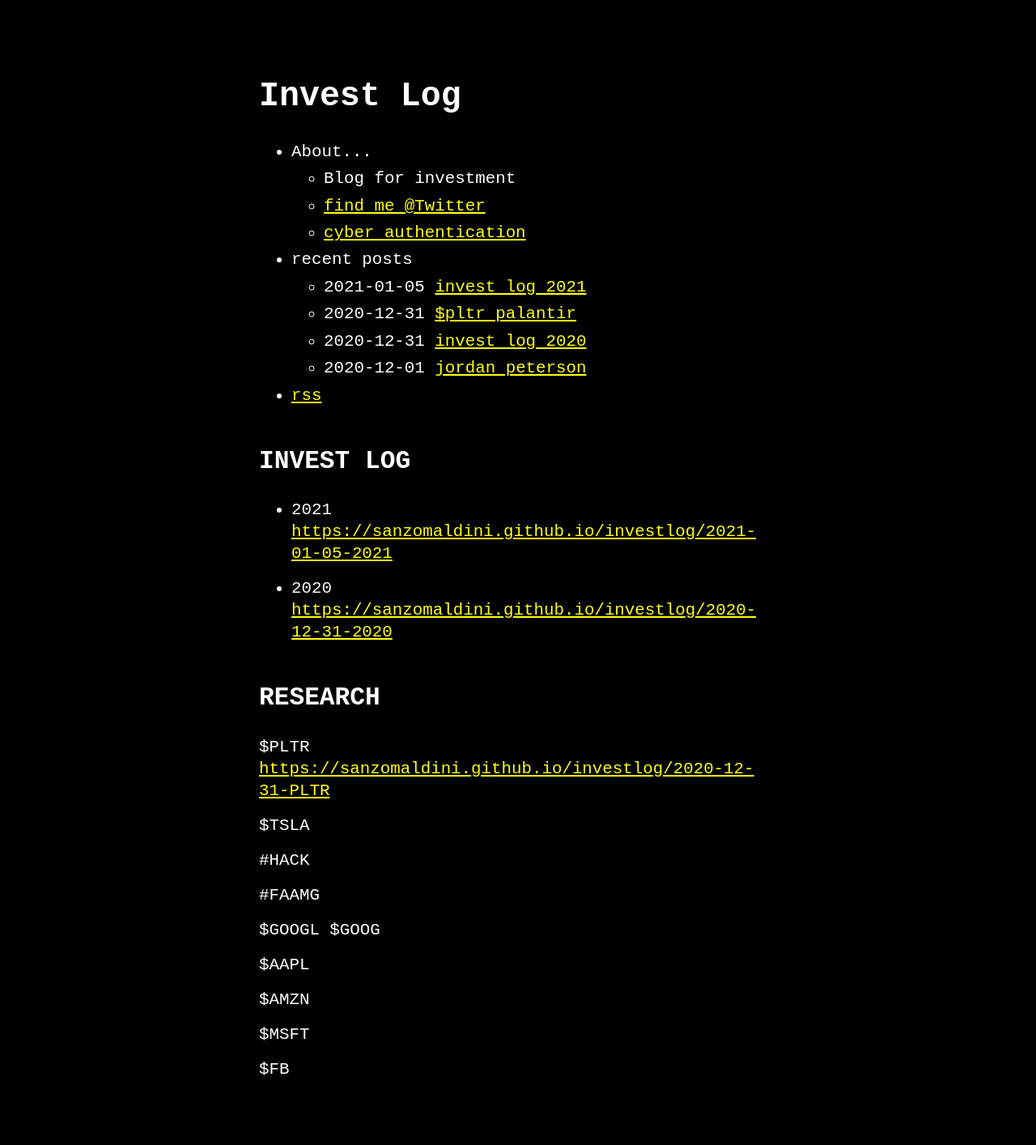
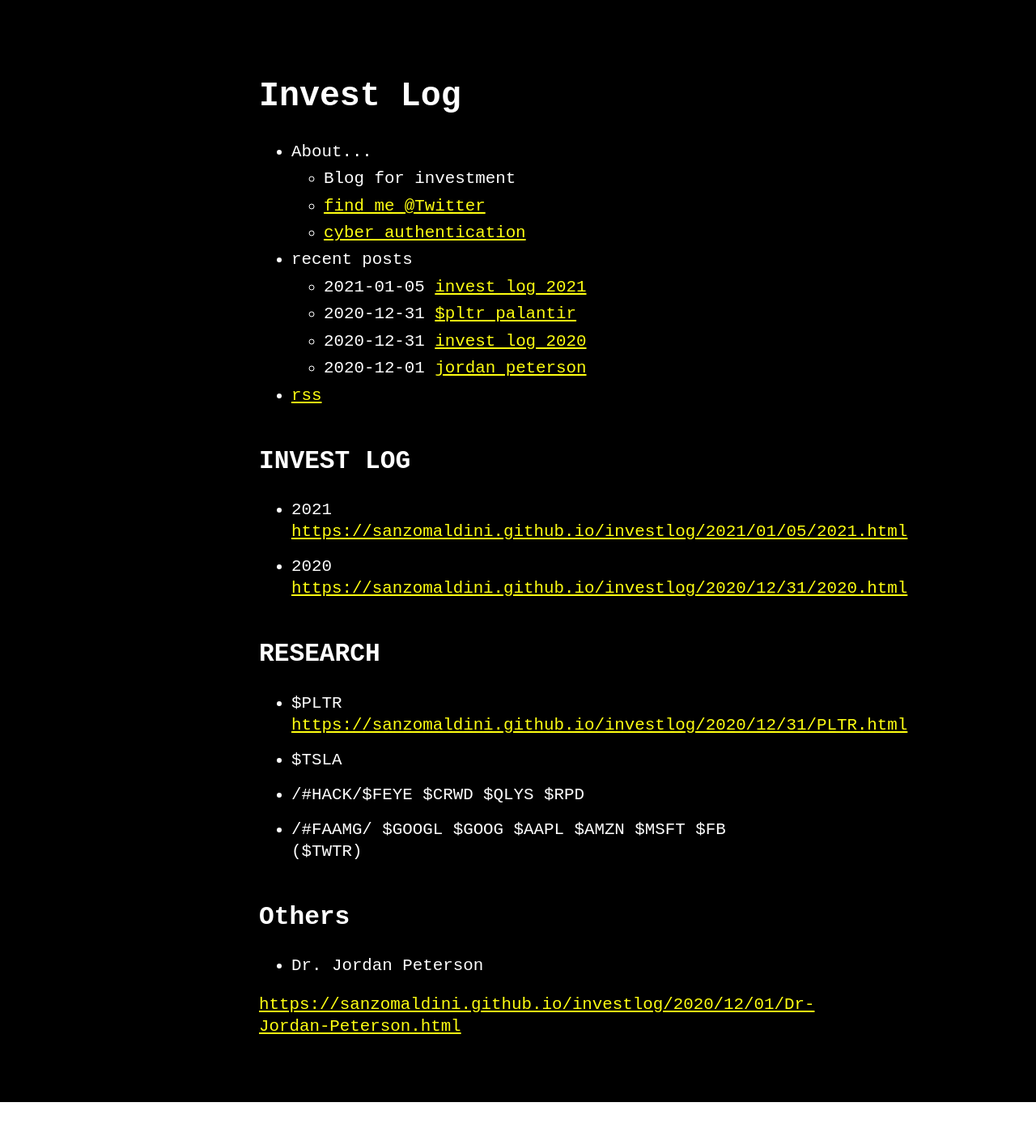
Before and after one commit to sanzomaldini/investlog, a Jekyll site: the page built from index.md, in a window 1280 px wide. Shown: the whole page at 81% size. Built offline with Jekyll 4.4.1, drawn with Linux system fonts in a browser that asks for light colours; our own code applies the rules of GitHub Pages for plain Markdown files; after the commit the page ends 1361 px from its top, so only the background shows below that.

Commit message:
Update index.md

```diff
--- a/index.md
+++ b/index.md
@@ -4,28 +4,23 @@ layout: home
 
 ## INVEST LOG ##
 
-- 2021 <https://sanzomaldini.github.io/investlog/2021-01-05-2021>
+- 2021 <https://sanzomaldini.github.io/investlog/2021/01/05/2021.html>
 
-- 2020 <https://sanzomaldini.github.io/investlog/2020-12-31-2020>
+- 2020 <https://sanzomaldini.github.io/investlog/2020/12/31/2020.html>
 
 
 
 ## RESEARCH ##
 
-$PLTR <https://sanzomaldini.github.io/investlog/2020-12-31-PLTR>
+- $PLTR <https://sanzomaldini.github.io/investlog/2020/12/31/PLTR.html>
 
-$TSLA
+- $TSLA
 
-#HACK
+- /#HACK/$FEYE $CRWD $QLYS $RPD
 
-#FAAMG
+- /#FAAMG/ $GOOGL $GOOG $AAPL $AMZN $MSFT $FB ($TWTR)
 
-$GOOGL $GOOG
+## Others ##
 
-$AAPL
-
-$AMZN
-
-$MSFT
-
-$FB
+- Dr. Jordan Peterson
+<https://sanzomaldini.github.io/investlog/2020/12/01/Dr-Jordan-Peterson.html>
```
